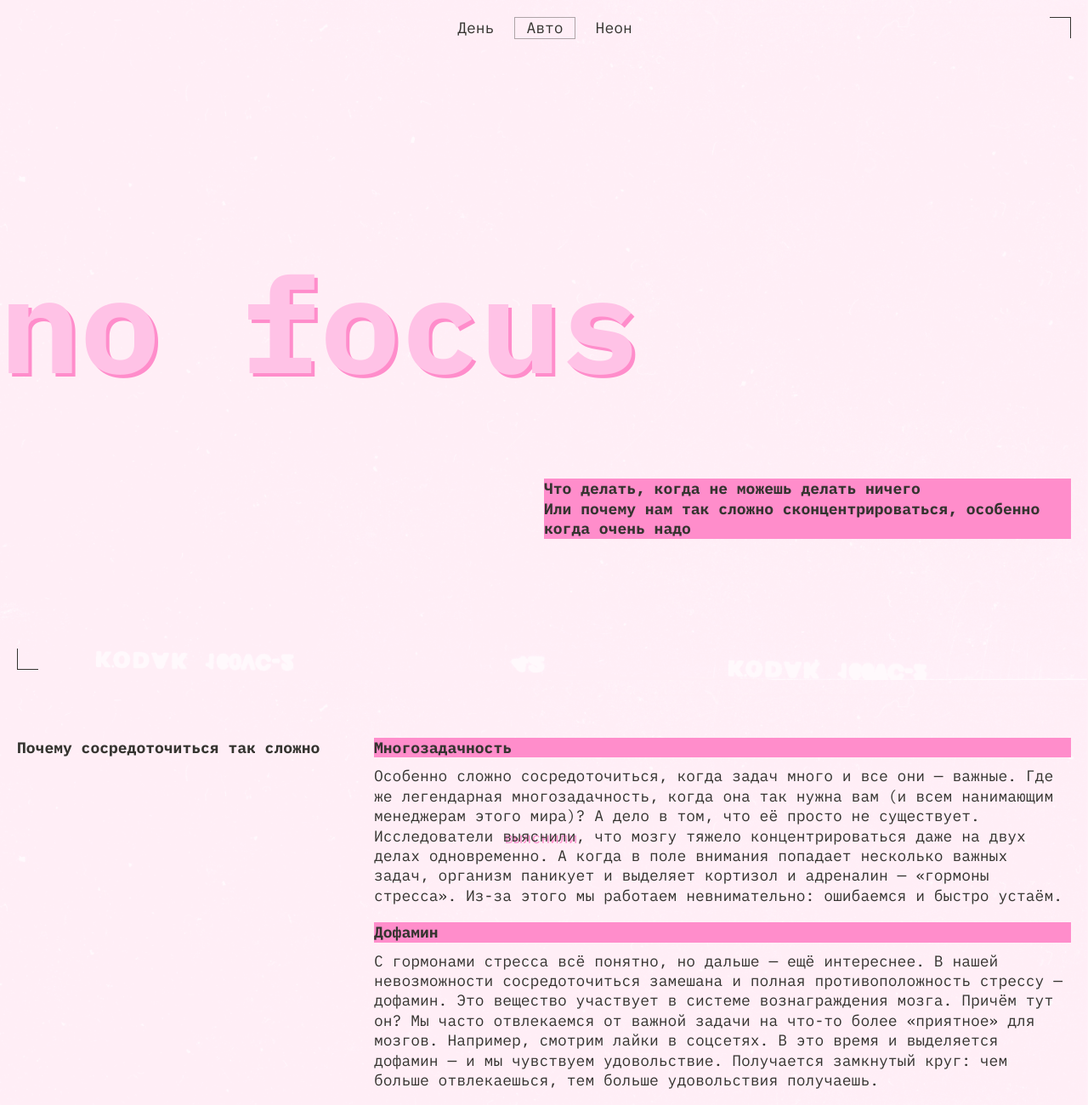
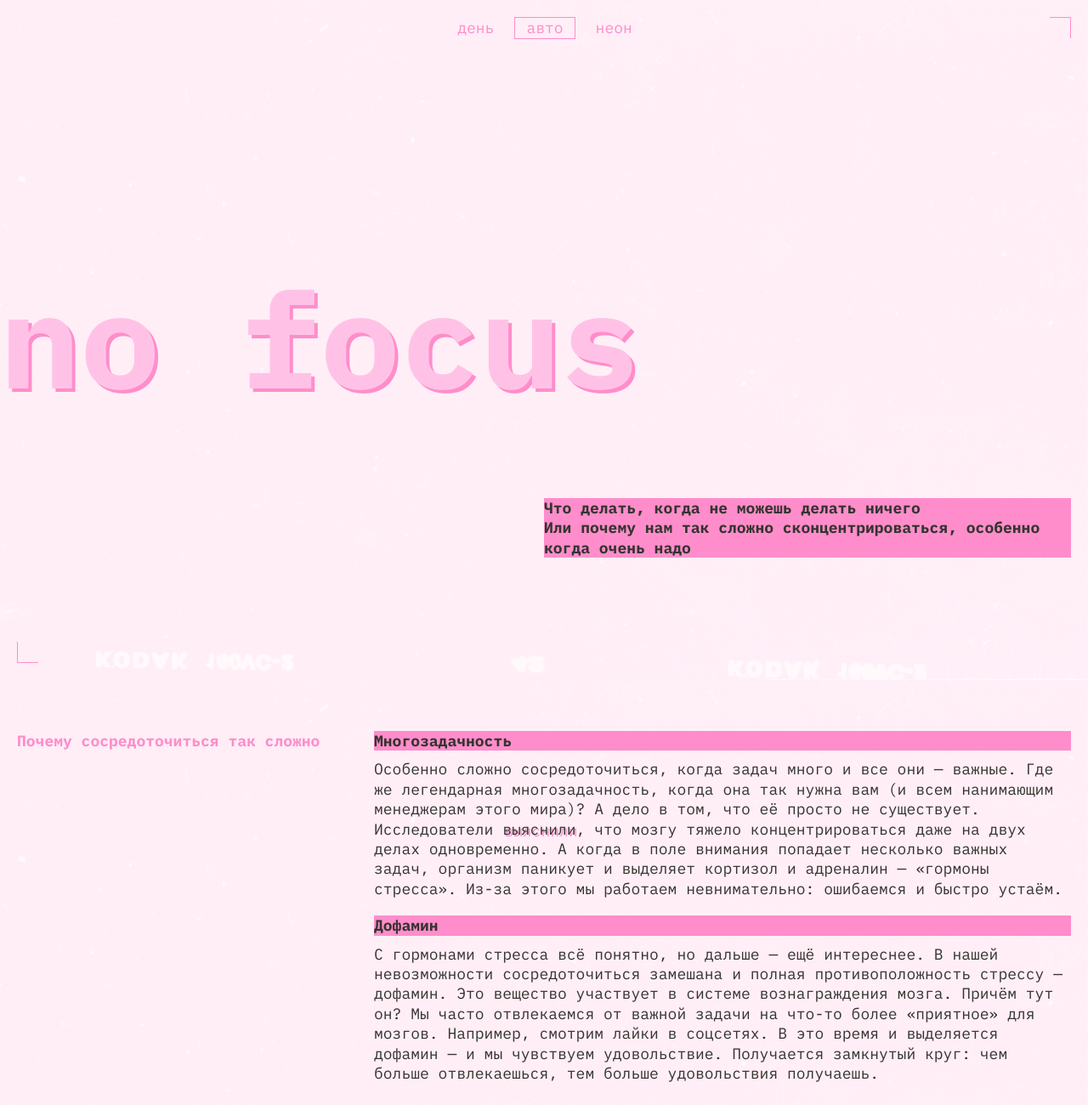
Before and after one commit to limonaddic/slozhno-sosredotochitsya-fd, a plain HTML site: page index.html in a window 1280 px wide. Shown: the top 1300 px of the page at 85% size. Drawn offline with Linux system fonts and the light colour scheme.

Commit message:
Правки для итерации 2

```diff
--- a/index.html
+++ b/index.html
@@ -30,7 +30,7 @@
             <button
               class="header__theme-menu-button header__theme-menu-button_type_light"
             >
-              День
+              день
             </button>
           </li>
           <li class="header__theme-menu-item">
@@ -38,14 +38,14 @@
               class="header__theme-menu-button header__theme-menu-button_active header__theme-menu-button_type_auto"
               disabled
             >
-              Авто
+              авто
             </button>
           </li>
           <li class="header__theme-menu-item">
             <button
               class="header__theme-menu-button header__theme-menu-button_type_dark"
             >
-              Неон
+              неон
             </button>
           </li>
         </ul>
@@ -72,7 +72,7 @@
               важные. Где же легендарная многозадачность, когда она так нужна
               вам (и всем нанимающим менеджерам этого мира)? А дело в том, что
               её просто не существует. Исследователи
-              <a href="https://www.dana.org/article/multicosts-of-multitasking/"
+              <a href="https://www.dana.org/article/multicosts-of-multitasking/" target="_blank"
                 >выяснили</a
               >, что мозгу тяжело концентрироваться даже на двух делах
               одновременно. А когда в поле внимания попадает несколько важных
@@ -99,10 +99,10 @@
       </section>
 
       <!-- 2. Что снижает концентрацию -->
-      <section class="section second-section">
+      <section class="section low-concentration-section">
         <h2 class="section__title">Что снижает концентрацию внимания?</h2>
 
-        <div class="cards second-section-cards">
+        <div class="cards low-concentration-section-cards">
           <article class="card">
             <h3 class="card__title title-decor">Многозадачность</h3>
             <p class="card__text">
@@ -185,7 +185,7 @@
             <p class="card__text">
               Или даже пробегитесь. Лучше найти парк или лес: один эксперимент
               <a
-                href="https://www.sciencedirect.com/science/article/abs/pii/S0272494415000328"
+                href="https://www.sciencedirect.com/science/article/abs/pii/S0272494415000328" target="_blank"
                 >показал</a
               >, что созерцание природы повышает концентрацию, в то время как
               после просмотра городских пейзажей она наоборот понижается. Можно
--- a/styles/dark.css
+++ b/styles/dark.css
@@ -9,15 +9,20 @@
     Так стили написанные ниже будут иметь больший вес,
     чем стили в медиазапросе предпочтений пользователя
   */
-   --bg-color: #000028;
-  --text-color: #f1b2ce;
-  --title-color: #DB00FF;
-  --accent-color: #ff0070;
-  --accent-text-on: #000028;
-  --link-color-hover: #f1b2ce;
-  --decor-color: #FF0070;
-  --decor-color-hover: rgba(255, 0, 112, 0.40);
+    --dark-violet: #000028;
+    --fucsia: #FF0070;
+    --dusty-fucsia: rgba(255, 0, 112, 0.4);
+    --purple: #DB00FF;
+    --pink-dust: #F1B2CE;
 
-  --page-bg-image: url("../images/cover-image-dark.png");
-  --page-bg-color: #00183a;
+    --bg-color: var(--dark-violet);
+    --text-color: var(--pink-dust);
+    --title-color: var(--purple);
+    --accent-color: var(--fucsia);
+    --accent-text-on: var(--dark-violet);
+    --decor-color: var(--fucsia);
+    --decor-color-hover: var(--dusty-fucsia);
+
+    --page-bg-image: url("../images/cover-image-dark.png");
+    --page-bg-color: var(--dark-violet);
 }
--- a/styles/globals.css
+++ b/styles/globals.css
@@ -9,7 +9,7 @@
 body {
   min-inline-size: 375px;
   max-inline-size: 1440px;
-  margin: 0;
+  margin: 0 auto;
   padding: 0;
   font-family: "IBM Plex mono", monospace;
 }
--- a/styles/light.css
+++ b/styles/light.css
@@ -9,17 +9,22 @@
     Так стили написанные ниже будут иметь больший вес,
     чем стили в медиазапросе предпочтений пользователя
   */
-  --bg-color: #fff1f7;
-  --text-color: #353430;
-  --title-color: #ffc2e6;
-  --accent-color: #ff8dcb;
-  --accent-text-on: #353430;
-  --link-color-hover: #353430;
-  --decor-color: #353430;
-  --decor-color-hover: rgba(53, 52, 48, 0.4);
+  --dark-grey: #353430;
+  --light-grey: rgba(50, 49, 45, 0.4);
+  --accent-pink: #FF8DCB;
+  --pink: #FFC2E6;
+  --pale-pink: #FFF1F7;
+
+  --bg-color: var(--pale-pink);
+  --text-color: var(--dark-grey);
+  --title-color: var(--pink);
+  --accent-color: var(--accent-pink);
+  --accent-text-on: var(--dark-grey);
+  --decor-color: var(--accent-pink);
+  --decor-color-hover: var(--light-grey);
 
   --page-bg-image: url("../images/cover-image-light.png");
-  --page-bg-color: #ffeef6;
+  --page-bg-color: var(--pale-pink);
 }
 
 :root.theme-light .rec-badge {
@@ -28,17 +33,22 @@
 
 @media (prefers-color-scheme: light) {
   :root {
-    --bg-color: #fff1f7;
-    --text-color: #353430;
-    --title-color: #ffc2e6;
-    --accent-color: #ff8dcb;
-    --accent-text-on: #353430;
-    --link-color-hover: #353430;
-    --decor-color: #353430;
-    --decor-color-hover: rgba(53, 52, 48, 0.4);
+    --dark-grey: #353430;
+    --light-grey: rgba(50, 49, 45, 0.4);
+    --accent-pink: #FF8DCB;
+    --pink: #FFC2E6;
+    --pale-pink: #FFF1F7;
+
+    --bg-color: var(--pale-pink);
+    --text-color: var(--dark-grey);
+    --title-color: var(--pink);
+    --accent-color: var(--accent-pink);
+    --accent-text-on: var(--dark-grey);
+    --decor-color: var(--accent-pink);
+    --decor-color-hover: var(--light-grey);
 
     --page-bg-image: url("../images/cover-image-light.png");
-    --page-bg-color: #ffeef6;
+    --page-bg-color: var(--pale-pink);
   }
 }
 
--- a/styles/style.css
+++ b/styles/style.css
@@ -1,7 +1,6 @@
 /* Основные стили проекта. Это стили для темы, которую вы верстаете первой. */
 /* базовая тема (тёмная) верстается первой */
 .page {
-  padding: var(--page-padding);
   background-image: var(--page-bg-image);
   background-position: center;
   background-size: cover;
@@ -24,15 +23,15 @@
 }
 
 .decorated-zone::before {
-  inset-block-start: 0;
-  inset-inline-end: 0;
+  inset-block-start: 10px;
+  inset-inline-end: 10px;
   border-inline-start: none;
   border-block-end: none;
 }
 
 .decorated-zone::after {
-  inset-inline-start: 0;
-  inset-block-end: 0;
+  inset-inline-start: 10px;
+  inset-block-end: 10px;
   border-inline-end: none;
   border-block-start: none;
 }
@@ -40,9 +39,9 @@
 /* ================= HEADER ================= */
 
 .header {
-  min-block-size: 96vh;
+  min-block-size: 100vh;
   block-size: var(--min-block-size);
-  padding: 0;
+  padding: 10px;
   display: grid;
   grid-template-rows: 1fr 1fr 1fr;
   align-content: start;
@@ -52,8 +51,8 @@
 
 .rec-badge {
   position: absolute;
-  right: 9px;
-  top: 0;
+  right: calc(var(--page-padding) + 9);
+  top: 10px;
   color: var(--decor-color);
   font-size: 18px;
   font-style: normal;
@@ -75,7 +74,7 @@
 }
 
 .header__theme-menu {
-  padding-bottom: 10px;
+  padding-bottom: 12px;
   justify-self: end;
   align-self: end;
 }
@@ -108,11 +107,11 @@
 
 .header__theme-menu-button:focus-visible {
   outline: none;
-  border-block-end: 1px solid var(--decor-color);
+  border-block-end: 1px solid currentColor;
 }
 
 .header__theme-menu-button_active {
-  border: 1px solid var(--decor-color-hover);
+  border: 1px solid var(--decor-color);
   pointer-events: none;
 }
 
@@ -123,7 +122,7 @@
   font-style: normal;
   font-weight: 700;
   line-height: 82.5%;
-  align-self: end;
+  align-self: start;
 }
 
 .header__paragraphs {
@@ -147,7 +146,7 @@
 .content {
   display: grid;
   gap: var(--between-sections-gap);
-  margin: var(--content-top-margin) 0;
+  margin: var(--content-top-margin) var(--page-padding);
   font-size: 18px;
   font-style: normal;
   line-height: 130%;
@@ -200,7 +199,7 @@
 }
 
 .card__text a:hover {
-  border-color: var(--link-color-hover);
+  border-color: currentColor;
 }
 .card__text a:focus-visible {
   outline: none;
@@ -241,9 +240,11 @@
 
 .footer {
   block-size: 100vh;
-  min-block-size: 668px;
+  min-block-size: 667px;
   display: grid;
   place-items: center;
+  padding: 10px;
+  margin-top: var(--between-sections-gap);
 }
 
 .footer__title {
@@ -255,20 +256,19 @@
   font-size: clamp(7.25rem, 5.7694rem + 6.3174vw, 9.8125rem);
 }
 
-@media (width >= 768px) {
-  .footer__title {
-    font-size: clamp(7.5rem, 0.5625rem + 14.4531vw, 9.8125rem);
-  }
-}
-
 /* ================= MEDIA ================= */
 
 @media (width >= 768px) {
+  .decorated-zone::before {
+    inset-block-start: 20px;
+    inset-inline-end: 20px;
+  }
   .decorated-zone::after {
-    left: 20px;
+    inset-inline-start: 20px;
+    inset-block-end: 20px;
   }
-
   .header {
+    padding: 20px 20px 20px 0;
     grid-template-columns: 1fr 1fr;
     grid-template-rows: 4fr 1fr 4fr;
     column-gap: 17px;
@@ -291,13 +291,10 @@
     grid-row: 3;
     align-self: center;
     justify-self: end;
+    margin-bottom: 4px;
   }
-
-  /*====content====*/
-
   .section {
     grid-template-columns: 1fr 2fr;
-    padding-left: 20px;
   }
   .section__title {
     padding-top: 0px;
@@ -305,25 +302,24 @@
   .cards {
     grid-template-columns: 1fr;
   }
-  .second-section {
+  .low-concentration-section {
     display: grid;
     grid-template-columns: repeat(3, 1fr);
     grid-template-rows: max-content max-content;
   }
-  .second-section-cards {
+  .low-concentration-section-cards {
     grid-row: 2;
     grid-column: 1 / -1;
     display: grid;
     grid-template-columns: 1fr;
   }
-
   .section--gallery {
-    padding: 0 0 0 20px;
+    padding-block-start: 0;
   }
-
   .gallery {
     grid-template-columns: repeat(3, 1fr);
-    grid-template-rows: 192px 230px 318px;
+    grid-template-rows: 1fr 1fr 1.6fr;
+    block-size: 780px;
   }
   .gallery__item {
     inline-size: 100%;
@@ -353,27 +349,26 @@
     grid-row: 3;
   }
   .footer {
-    grid-template-rows: repeat(7, 1fr);
+    min-block-size: var(--min-block-size);
+    margin-top: 60px;
     padding-left: 20px;
   }
-
   .footer__title {
-    grid-row: 4;
-    align-self: baseline;
+    font-size: clamp(7.5rem, 0.5625rem + 14.4531vw, 9.8125rem);
+    padding-right: 10px;
   }
 }
 
+/* ======= 1024 ======= */
+
 @media (width >= 1024px) {
   .header {
-    grid-template-rows: 299px 130px 299px;
     grid-template-columns: 2fr 1fr 1fr 2fr;
     column-gap: 20px;
   }
-
   .header__title {
-    font-size: 157px;
+    font-size: clamp(7.25rem, 5.7694rem + 6.3174vw, 9.8125rem);
   }
-
   .header__theme-menu {
     grid-column: 2 / 4;
     grid-row: 1;
@@ -391,35 +386,22 @@
     grid-column: 3 / 5;
     justify-self: end;
   }
-
-  /*====content====*/
-
   .section {
     column-gap: 10px;
   }
-
-  .second-section {
+  .low-concentration-section {
     display: grid;
     grid-template-columns: repeat(3, 1fr);
     grid-template-rows: max-content max-content;
   }
-  .second-section-cards {
+  .low-concentration-section-cards {
     grid-row: 2;
     grid-column: 1 / -1;
     display: grid;
     grid-template-columns: repeat(3, 1fr);
   }
   .gallery {
+    block-size: 1048px;
     grid-template-columns: repeat(3, 1fr);
-    grid-template-rows: 260px 315px 433px;
-  }
-
-  .footer {
-    grid-template-rows: repeat(3, 1fr);
-  }
-
-  .footer__title {
-    grid-row: 2;
-    padding-top: 28px;
   }
 }
--- a/styles/variables.css
+++ b/styles/variables.css
@@ -5,19 +5,24 @@
 
 :root {
   /* базовая (тёмная) тема */
-  --bg-color: #000028;
-  --text-color: #f1b2ce;
-  --title-color: #db00ff;
-  --accent-color: #ff0070;
-  --accent-text-on: #000028;
-  --link-color-hover: #f1b2ce;
-  --decor-color: #ff0070;
-  --decor-color-hover: rgba(255, 0, 112, 0.4);
+  --dark-violet: #000028;
+  --fucsia: #FF0070;
+  --dusty-fucsia: rgba(255, 0, 112, 0.4);
+  --purple: #DB00FF;
+  --pink-dust: #F1B2CE;
+
+  --bg-color: var(--dark-violet);
+  --text-color: var(--pink-dust);
+  --title-color: var(--purple);
+  --accent-color: var(--fucsia);
+  --accent-text-on: var(--dark-violet);
+  --decor-color: var(--fucsia);
+  --decor-color-hover: var(--dusty-fucsia);
 
   --page-padding: 10px;
-  --min-block-size: 648px;
+  --min-block-size: 668px;
   --header-gap: 55px;
-  --content-top-margin: 40px;
+  --content-top-margin: 30px;
   --between-sections-gap: 40px;
   --between-cards-gap: 20px;
   --card-gap: 10px;
@@ -30,10 +35,10 @@
 
 @media (width >= 768px) {
   :root {
-    --page-padding: 20px 20px 20px 0;
-    --min-block-size: 984px;
+    --page-padding: 20px;
+    --min-block-size: 1024px;
     --header-gap: 162px;
-    --content-top-margin: 80px;
+    --content-top-margin: 60px;
     --between-sections-gap: 80px;
     --gallery-gap: 20px;
     --between-cards-gap: 20px;
@@ -42,7 +47,7 @@
 
 @media (width >= 1024px) {
   :root {
-    --min-block-size: 728px;
+    --min-block-size: 768px;
     --header-gap: 114px;
   }
 }
```
